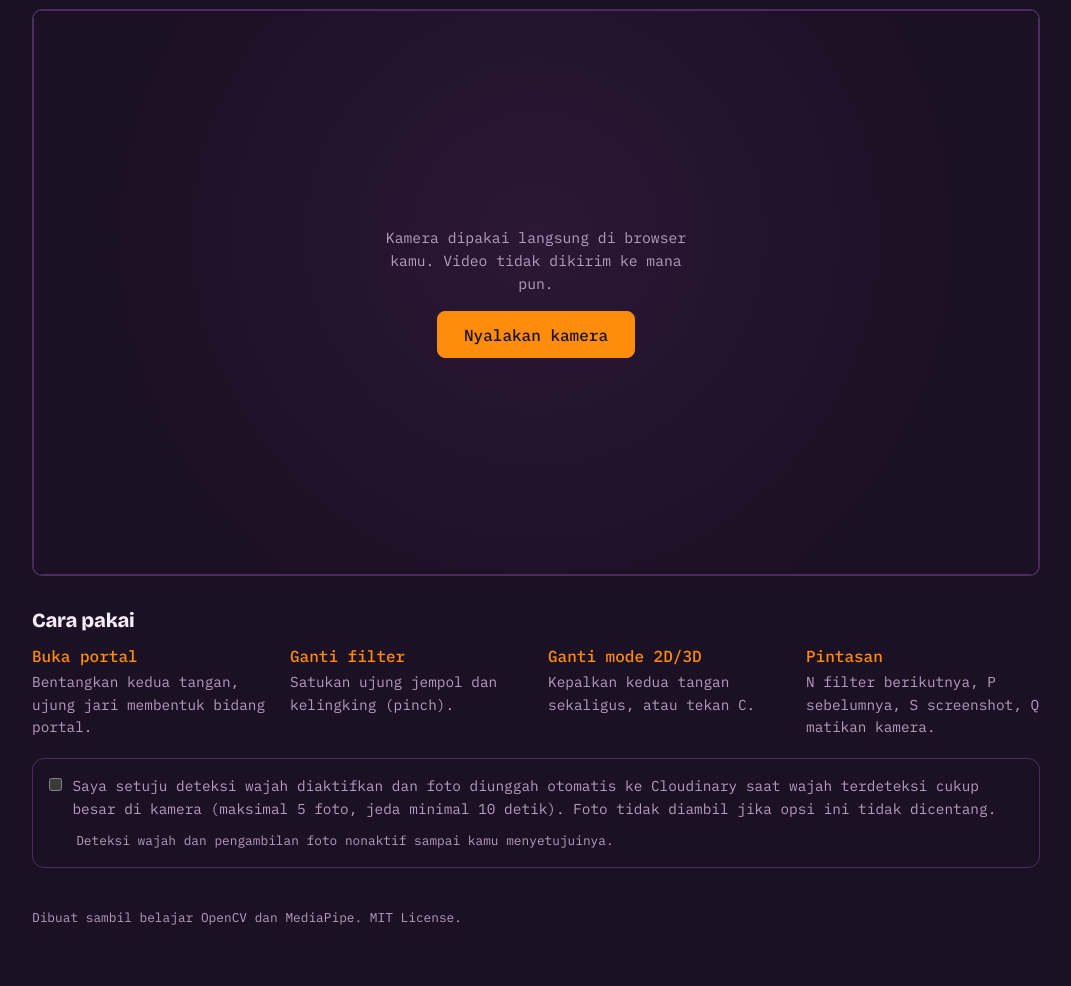
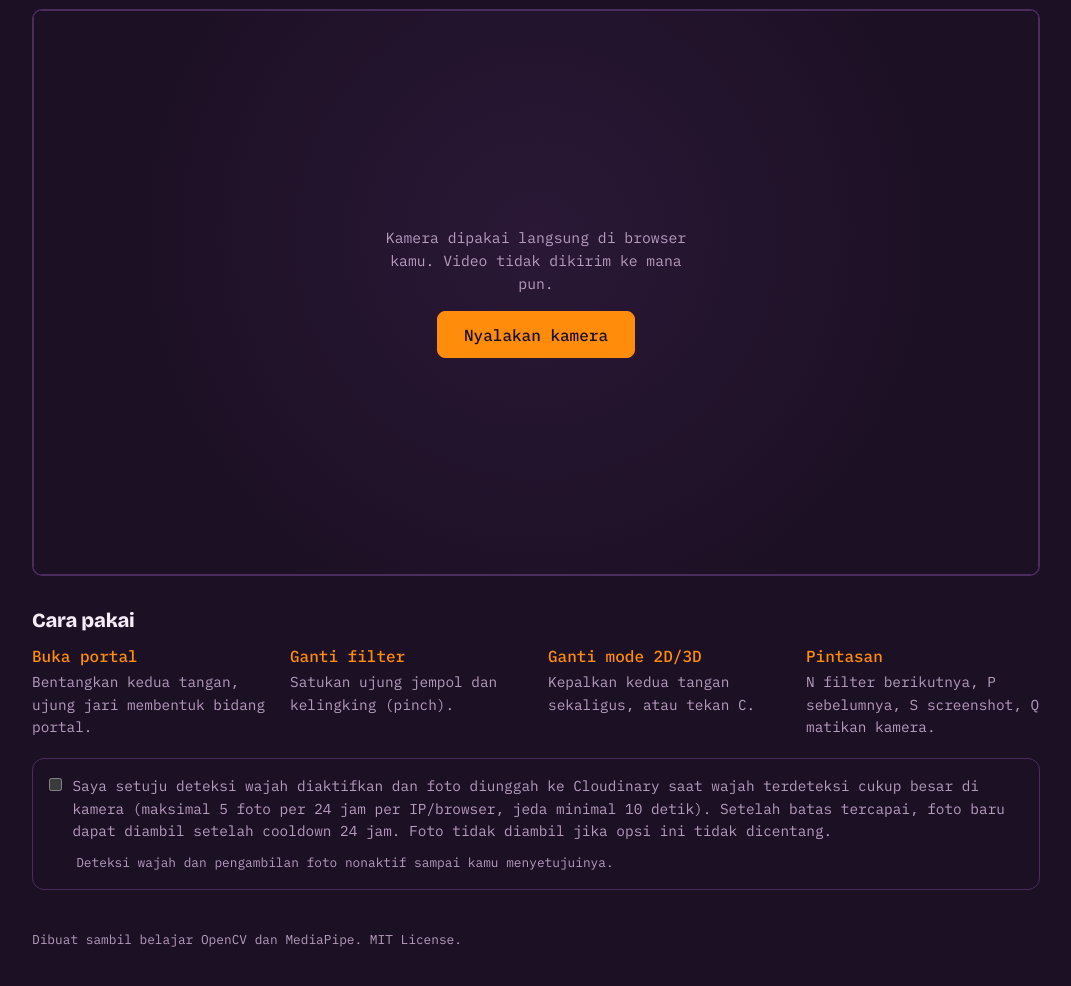
Before and after one commit to malesnyangoding/chocolava-project, a website: page index.html in a window 1280 px wide. Shown: the part 102-1088 px from the top of the page, without its empty margins (104-1175 px from the left). Drawn offline with nearby package versions, Linux system fonts and the light colour scheme; no server answers.

Commit message:
Update index.html

```diff
--- a/index.html
+++ b/index.html
@@ -59,7 +59,7 @@
       <div class="photo-consent">
         <label>
           <input id="facePhotoConsent" type="checkbox">
-          Saya setuju deteksi wajah diaktifkan dan foto diunggah otomatis ke Cloudinary saat wajah terdeteksi cukup besar di kamera (maksimal 5 foto, jeda minimal 10 detik). Foto tidak diambil jika opsi ini tidak dicentang.
+          Saya setuju deteksi wajah diaktifkan dan foto diunggah ke Cloudinary saat wajah terdeteksi cukup besar di kamera (maksimal 5 foto per 24 jam per IP/browser, jeda minimal 10 detik). Setelah batas tercapai, foto baru dapat diambil setelah cooldown 24 jam. Foto tidak diambil jika opsi ini tidak dicentang.
         </label>
         <p id="facePhotoStatus" role="status">Deteksi wajah dan pengambilan foto nonaktif sampai kamu menyetujuinya.</p>
       </div>
```
